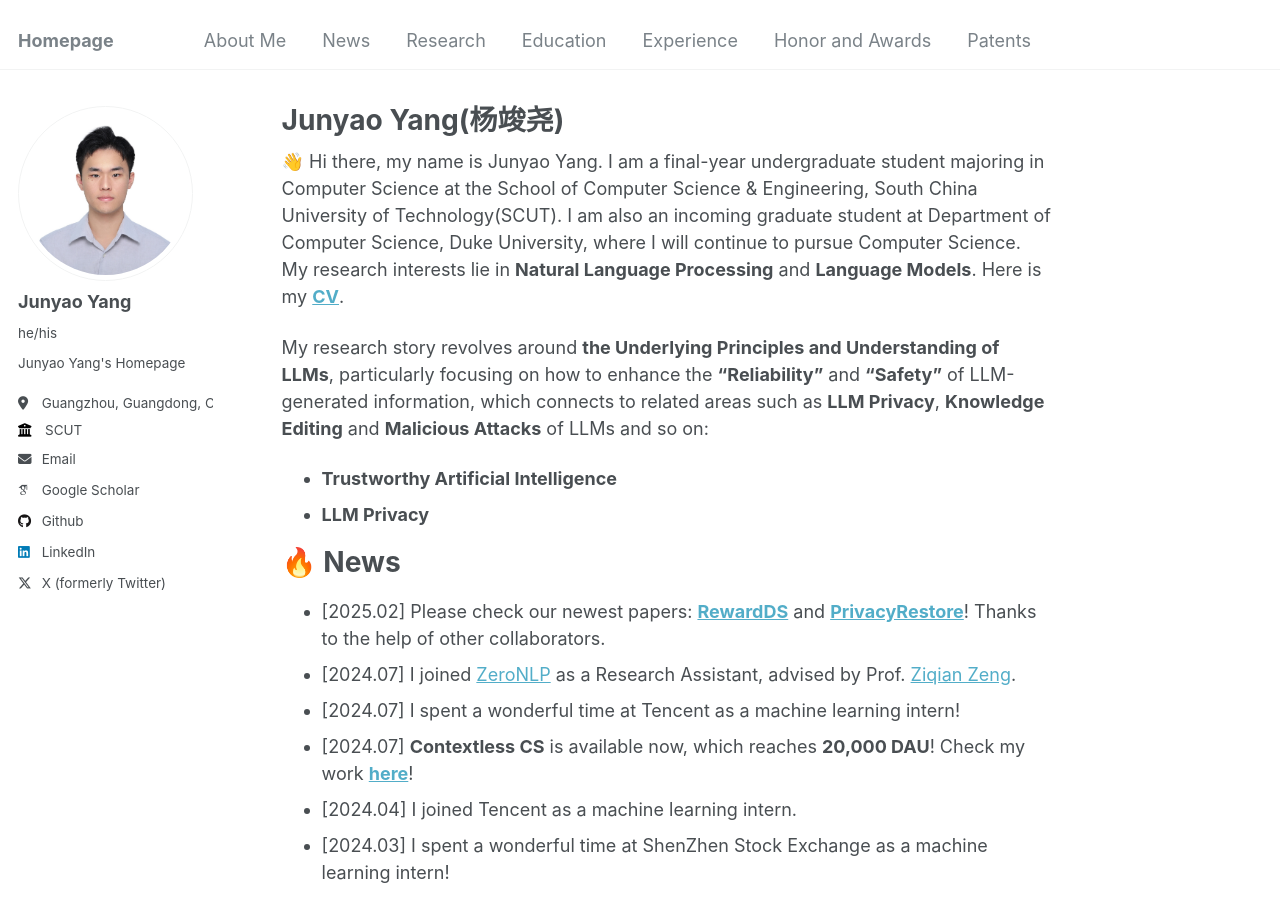
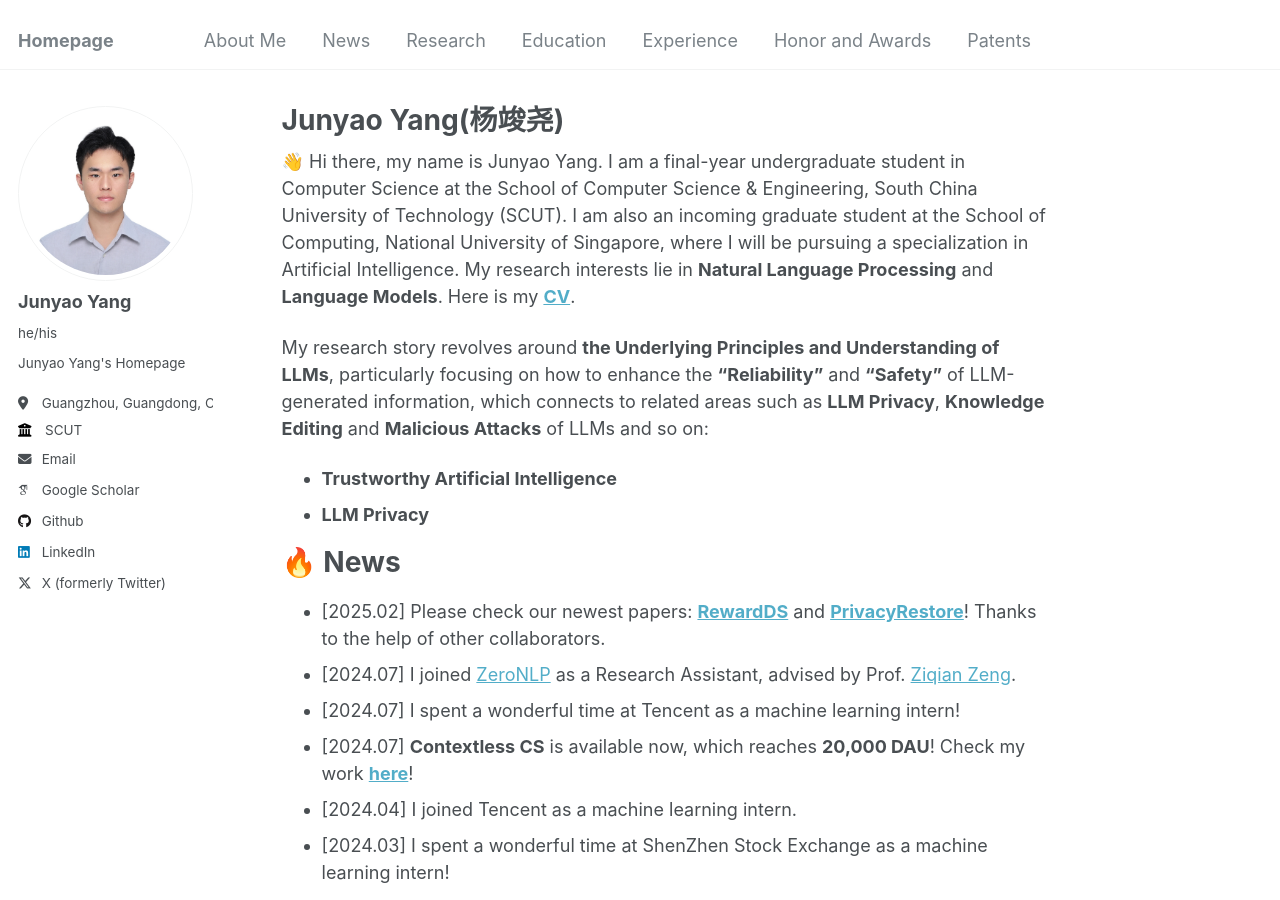
Before and after one commit to jyyang26/jyyang26.github.io, a Jekyll site: the page built from _pages/about.md, in a window 1280 px wide and 900 px high. Built offline with Jekyll 4.4.1, drawn with Linux system fonts in a browser that asks for light colours; some web fonts are replaced.

Commit message:
Update about.md

```diff
--- a/_pages/about.md
+++ b/_pages/about.md
@@ -7,14 +7,14 @@ redirect_from:
   - /about.html
 ---
 
-👋 Hi there, my name is Junyao Yang. I am a final-year undergraduate student majoring in Computer Science at the School of Computer Science & Engineering, South China University of Technology(SCUT). I am also an incoming graduate student at Department of Computer Science, Duke University, where I will continue to pursue Computer Science. My research interests lie in **Natural Language Processing** and **Language Models**. Here is my **[CV](https://drive.google.com/file/d/17UEE4NB9HbyNba8TwQ5oO3y3Tu7hwhZm/view?usp=sharing)**.
+👋 Hi there, my name is Junyao Yang. I am a final-year undergraduate student in Computer Science at the School of Computer Science & Engineering, South China University of Technology (SCUT). I am also an incoming graduate student at the School of Computing, National University of Singapore, where I will be pursuing a specialization in Artificial Intelligence. My research interests lie in **Natural Language Processing** and **Language Models**. Here is my **[CV](https://drive.google.com/file/d/17UEE4NB9HbyNba8TwQ5oO3y3Tu7hwhZm/view?usp=sharing)**.
 
 My research story revolves around **the Underlying Principles and Understanding of LLMs**, particularly focusing on how to enhance the **"Reliability"** and **"Safety"** of LLM-generated information, which connects to related areas such as **LLM Privacy**, **Knowledge Editing** and **Malicious Attacks** of LLMs and so on:
 
 - **Trustworthy Artificial Intelligence**
 - **LLM Privacy**
 
-<!-- - [2025.02] **RewardDS** has been submitted to ACL! Check our work **[here](https://arxiv.org/abs/2502.18517)**! -->
+<!-- - [2025.02] **RewardDS** is available now! Check our work **[here](https://arxiv.org/abs/2502.18517)**! -->
 <!-- - [2024.10] **PrivactRestore** is available now! Check our work **[here](https://arxiv.org/abs/2406.01394)**! -->
 
 # 🔥 News
```
